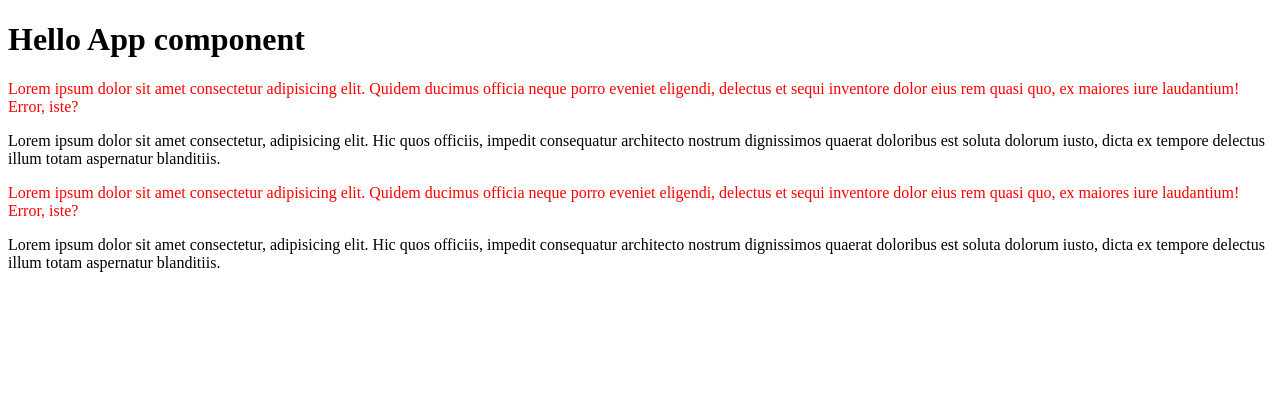
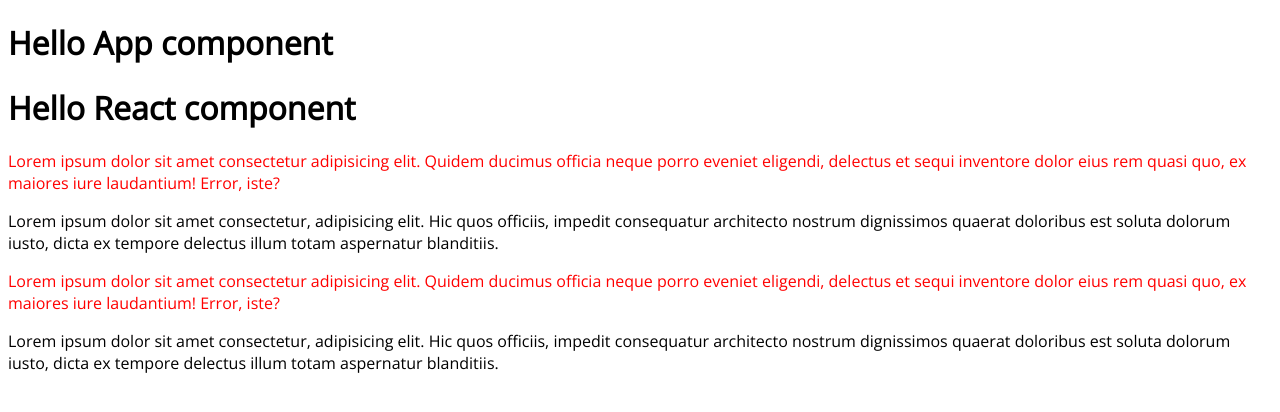
Before and after one commit to Shiro-Kon/Shop-Project-React, a React (Create React App) app: page / in a window 1280 px wide. Shown: the top 412 px of the page. Built offline with nearby package versions, Linux system fonts and the light colour scheme.

Commit message:
add TitleProps

```diff
--- a/public/index.html
+++ b/public/index.html
@@ -10,6 +10,12 @@
             content="Web site created using create-react-app"
         />
         <title>React App</title>
+        <link rel="preconnect" href="https://fonts.googleapis.com" />
+        <link rel="preconnect" href="https://fonts.gstatic.com" crossorigin />
+        <link
+            href="https://fonts.googleapis.com/css2?family=Open+Sans:wght@300&display=swap"
+            rel="stylesheet"
+        />
     </head>
     <body>
         <noscript>You need to enable JavaScript to run this app.</noscript>
--- a/src/index.tsx
+++ b/src/index.tsx
@@ -2,8 +2,12 @@
 import ReactDOM from 'react-dom/client'
 import './style.css'
 
-const Title = () => {
-    return <h1>Hello App component</h1>
+interface TitleProps {
+    title: string
+}
+
+const Title = (props: TitleProps) => {
+    return <h1>Hello {props.title} component</h1>
 }
 
 const Content = () => {
@@ -29,7 +33,8 @@
 const App = () => {
     return (
         <>
-            <Title />
+            <Title title="App" />
+            <Title title="React" />
             <Content />
             <Content />
         </>
--- a/src/style.css
+++ b/src/style.css
@@ -1,3 +1,6 @@
 .red {
     color: red;
 }
+body {
+    font-family: 'Open Sans', sans-serif;
+}
```
Lines whose indentation alone changed are shown as unchanged.
